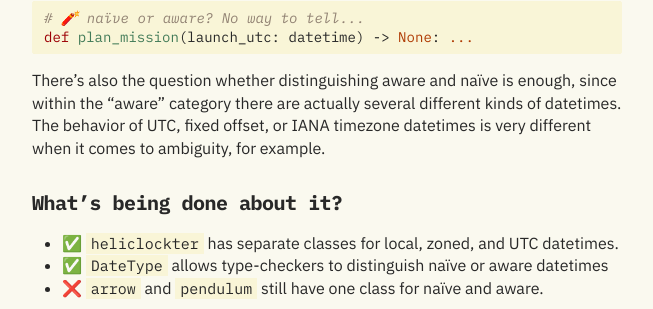
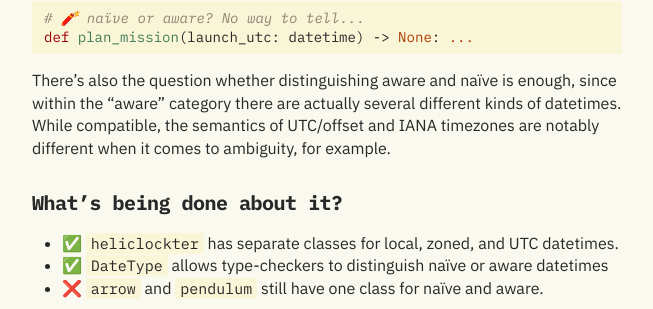
Before and after one commit to ariebovenberg/ariebovenberg.github.io, a Jekyll site: the page built from _posts/2024-01-20-python-datetime-pitfalls.md, in a window 1280 px wide and 900 px high, scrolled down 1879 px. Shown: the part 190-499 px from the top of the window, without its empty margins (313-966 px from the left). Built offline with Jekyll 4.4.1, drawn with Linux system fonts in a browser that asks for light colours; some of the changed text lies outside the part shown.

Commit message:
update to datetime post

````diff
--- a/_posts/2024-01-20-python-datetime-pitfalls.md
+++ b/_posts/2024-01-20-python-datetime-pitfalls.md
@@ -90,10 +90,12 @@ or hoping all developers diligently read the docstrings.
 def plan_mission(launch_utc: datetime) -> None: ...
 ```
 
-There's also the question whether distinguishing aware and naïve is enough,
-since within the "aware" category there are actually several different kinds of datetimes.
-The behavior of UTC, fixed offset, or IANA timezone datetimes is very different
-when it comes to ambiguity, for example.
+There’s also the question whether distinguishing aware and naïve is enough,
+since within the "aware" category there are actually several different kinds
+of datetimes.
+While compatible,
+the semantics of UTC/offset and IANA timezones are notably different when
+it comes to ambiguity, for example.
 
 #### What's being done about it?
 
@@ -446,9 +448,18 @@ for exact changes to this article since initial publication.
   and throughout the article.
 - Added reddit link
 
+### 2024-02-13 08:40:00+01:00
+
+- Clarified wording on distinguishing "aware" types in pitfall #1.
+- Added note about RFC 5545 in pitfall #5.
+
 
 [^1]: In the standard library, methods like `utcnow()` are slowly being deprecated,
       but many UTC-assuming parts remain.
 
 [^2]: Interestingly, pendulum used to have an explicit `dst_rule` parameter that
       was silently [removed in 3.0](https://github.com/sdispater/pendulum/issues/789)
+
+[^3]: This does coincide with RFC 5545, but this is probably
+      coincidental. PEP495 doesn't mention RFC 5545, and its semantics
+      aren't followed in other areas of the standard library.
````
Also changed, not shown: other parts of _posts/2024-01-20-python-datetime-pitfalls.md (+1 -1 lines).
